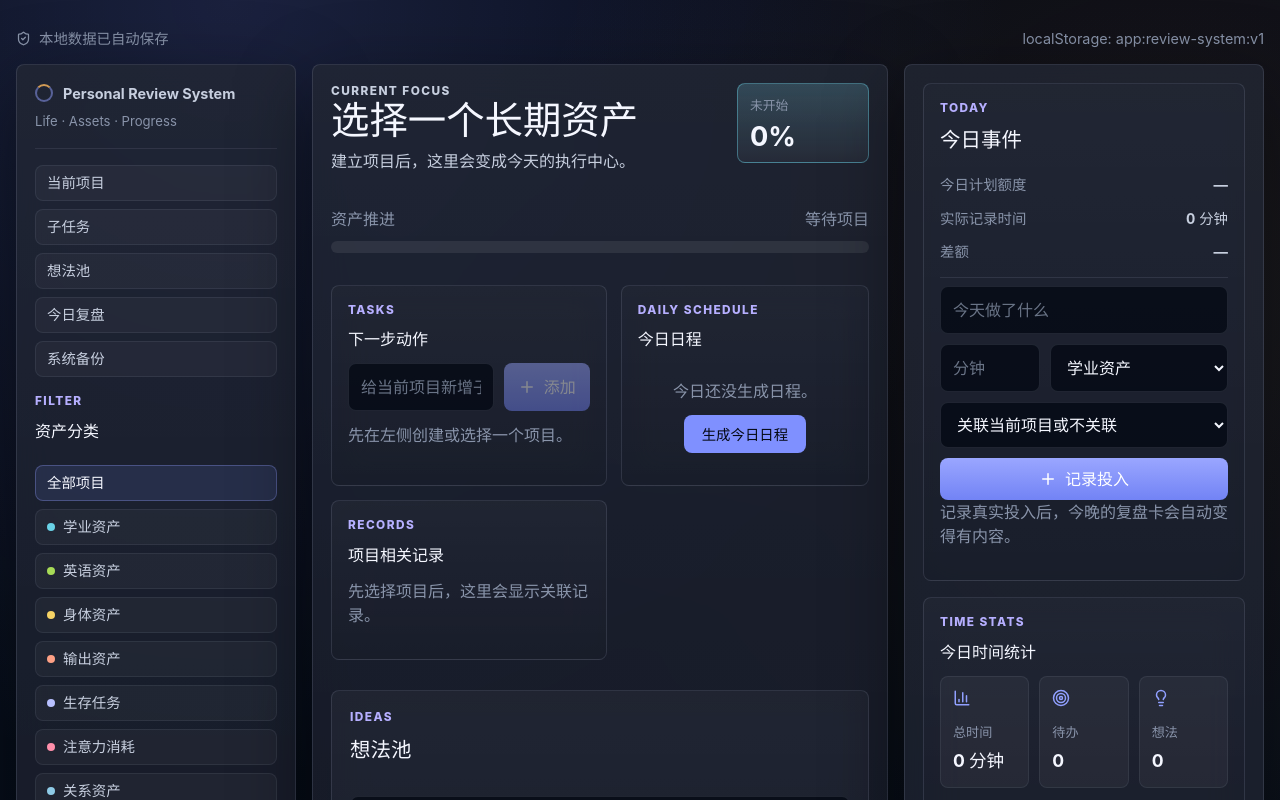
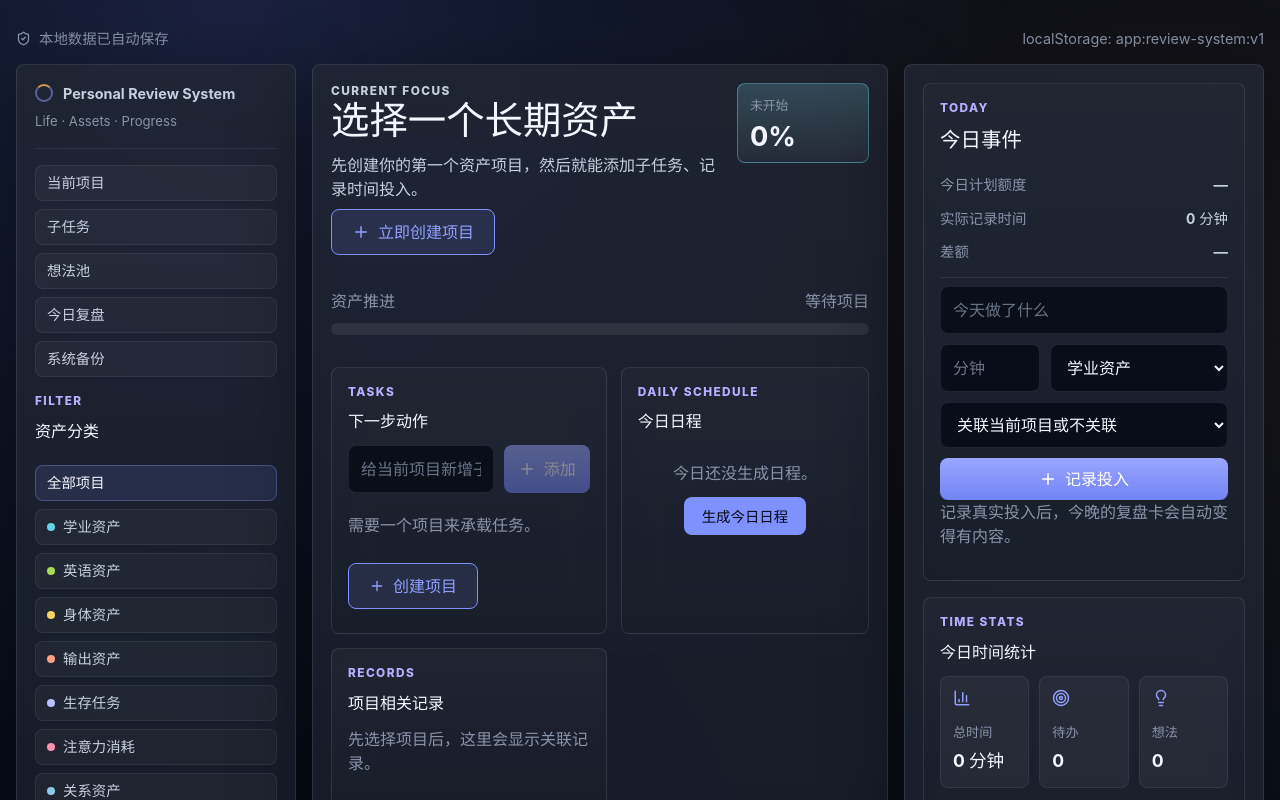
Before and after one commit to gaopengju05-cmd/first-principles-review-system, a React (Vite) app: page / in a window 1280 px wide. Shown: the top 800 px of the page. Built offline with nearby package versions, Linux system fonts and the light colour scheme.

Commit message:
fix: 改进无项目时的引导流程 + 优化数据规范化逻辑

```diff
--- a/src/main.jsx
+++ b/src/main.jsx
@@ -102,7 +102,7 @@ const projectProgressFromTasks = (projectId, tasks) => {
   return Math.round((completed / projectTasks.length) * 100);
 };
 
-const normalizeData = (raw) => {
+const normalizeData = (raw, options = {}) => {
   const defaults = createDefaultData();
   if (!raw || typeof raw !== "object") return defaults;
 
@@ -191,7 +191,7 @@ const normalizeData = (raw) => {
       ...defaults.settings,
       ...(raw.settings || {}),
       activeProjectId,
-      lastOpenDate: localDateKey(),
+      lastOpenDate: options.keepLastOpenDate ? (raw.settings && raw.settings.lastOpenDate ? raw.settings.lastOpenDate : localDateKey()) : localDateKey(),
     },
   };
 };
@@ -401,6 +401,8 @@ function App() {
   const [scheduleGenerated, setScheduleGenerated] = useState(() => false);
 
   const reviewRef = useRef(null);
+  const projectFormRef = useRef(null);
+  const taskInputRef = useRef(null);
 
   useEffect(() => {
     const normalized = normalizeData(data);
@@ -452,14 +454,7 @@ function App() {
   const updateData = (updater) => {
     setData((current) => {
       const next = typeof updater === "function" ? updater(current) : updater;
-      const normalized = normalizeData(next);
-      return {
-        ...normalized,
-        projects: normalized.projects.map((project) => ({
-          ...project,
-          progress: projectProgressFromTasks(project.id, normalized.tasks),
-        })),
-      };
+      return normalizeData(next, { keepLastOpenDate: true });
     });
   };
 
@@ -855,7 +850,7 @@ function App() {
             </div>
           </section>
 
-          <form className="stack-form compact-form new-project-form" onSubmit={addProject}>
+          <form className="stack-form compact-form new-project-form" onSubmit={addProject} ref={projectFormRef}>
             <div className="panel-title compact">
               <p className="eyebrow">Create</p>
               <h3>新建项目</h3>
@@ -902,7 +897,25 @@ function App() {
             <div>
               <p className="eyebrow">Current Focus</p>
               <h2>{activeProject ? activeProject.name : "选择一个长期资产"}</h2>
-              <p>{activeProject?.description || "建立项目后，这里会变成今天的执行中心。"}</p>
+              {activeProject ? (
+                <p>{activeProject.description || "建立项目后，这里会变成今天的执行中心。"}</p>
+              ) : (
+                <div style={{ marginTop: '12px' }}>
+                  <p>先创建你的第一个资产项目，然后就能添加子任务、记录时间投入。</p>
+                  <button
+                    type="button"
+                    className="cta-button"
+                    onClick={() => {
+                      projectFormRef.current?.scrollIntoView({ behavior: 'smooth', block: 'center' });
+                      projectFormRef.current?.querySelector('input')?.focus();
+                    }}
+                    style={{ marginTop: '8px' }}
+                  >
+                    <Plus size={18} aria-hidden="true" />
+                    立即创建项目
+                  </button>
+                </div>
+              )}
             </div>
             <div className="focus-score" style={{ "--tone": activeCategory.color }}>
               <span>{activeProject ? activeProject.category : "未开始"}</span>
@@ -928,6 +941,7 @@ function App() {
               </div>
               <form className="inline-form" onSubmit={addTask}>
                 <input
+                  ref={taskInputRef}
                   data-testid="task-title"
                   value={taskTitle}
                   onChange={(event) => setTaskTitle(event.target.value)}
@@ -941,7 +955,20 @@ function App() {
               </form>
               <div className="task-list" aria-label="子任务列表">
                 {!activeProject ? (
-                  <p className="empty-text">先在左侧创建或选择一个项目。</p>
+                  <div className="empty-state-action">
+                    <p className="empty-text">需要一个项目来承载任务。</p>
+                    <button
+                      type="button"
+                      className="cta-button"
+                      onClick={() => {
+                        projectFormRef.current?.scrollIntoView({ behavior: 'smooth', block: 'center' });
+                        projectFormRef.current?.querySelector('input')?.focus();
+                      }}
+                    >
+                      <Plus size={16} aria-hidden="true" />
+                      创建项目
+                    </button>
+                  </div>
                 ) : activeProjectTasks.length === 0 ? (
                   <p className="empty-text">暂无任务。写下一个今天可以完成的小动作。</p>
                 ) : (
--- a/src/styles.css
+++ b/src/styles.css
@@ -861,6 +861,31 @@ button:disabled {
   padding: 0 10px;
 }
 
+
+.cta-button {
+  display: inline-flex;
+  align-items: center;
+  gap: 8px;
+  padding: 10px 20px;
+  border: 1px solid var(--blue);
+  border-radius: var(--radius);
+  background: rgba(127, 144, 255, 0.12);
+  color: var(--blue-strong);
+  font-weight: 600;
+  cursor: pointer;
+  transition: background 0.2s;
+}
+.cta-button:hover {
+  background: rgba(127, 144, 255, 0.22);
+}
+
+.empty-state-action {
+  display: flex;
+  flex-direction: column;
+  align-items: flex-start;
+  gap: 10px;
+  padding: 8px 0;
+}
 @media (max-width: 1100px) {
   .dashboard-grid {
     grid-template-columns: 280px minmax(0, 1fr);
```
